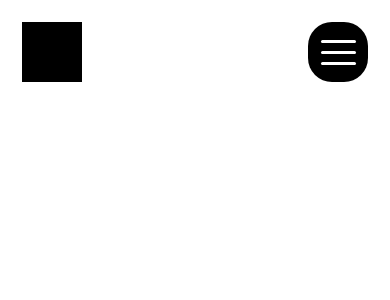
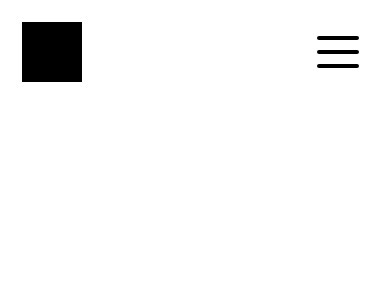
Before and after one commit to Sch3nky/3DShop, a Next.js app: page / in a window 390 px wide. Shown: the top 300 px of the page. Built offline with nearby package versions, Linux system fonts and the light colour scheme.

Commit message:
V. 0.5 - Basic design

```diff
--- a/styles/Navigation.module.css
+++ b/styles/Navigation.module.css
@@ -35,12 +35,15 @@
 
     display: flex;
     background-color: black;
-
+    gap: 22px;
     flex-direction: row;
     align-items: center;
     justify-content: center;
+}
 
+.main > .navigation h1{
     font-size: 35px;
+    margin: 0;
 }
 
 @media screen and (max-width: 1030px) {
@@ -48,11 +51,12 @@
         width: 80%;
     }
 }
-@media screen and (max-width: 820px) {
+
+@media screen and (max-width: 890px) {
     .main > .navigation{
-        width: 60px;
+        width: fit-content;
         height: 60px;
-        border-radius: 24px;
+        background-color: inherit;
     }
 }
 
@@ -66,20 +70,20 @@
 }
 
 .main > .navigation > .hamburgerMenu{
-    height: 25px;
-    width: 35px;
-
+    height: 60px;
+    width: 60px;
+    border-radius: 24px;
     position: relative;
 
     display: none;
+    gap: 10px;
     flex-direction: column;
-    justify-content: space-between;
+    justify-content: center;
     align-items: center;
 
-    margin: auto auto auto auto;
 }
 
-@media screen and (max-width: 820px) {
+@media screen and (max-width: 890px) {
 
         .main > .navigation > .links{
             display: none;
@@ -92,16 +96,16 @@
 }
 
 .main > .navigation > .hamburgerMenu:hover{
-    opacity: 70%;
+    opacity: 50%;
 }
 
 .main > .navigation > .hamburgerMenu > span{
-    width: 100%;
+    width: 70%;
 
-    height: 3px;
-    border-radius: 3px;
+    height: 4px;
+    border-radius: 4px;
 
-    background-color: white;
+    background-color: black;
 }
 
 .main > .navigation a{
@@ -110,12 +114,11 @@
 }
 
 .main > .navigation a:hover{
-    opacity: 70%;
-    text-decoration: underline;
+    opacity: 50%;
     flex-grow: 1;
 }
 
-.main > .other{
+.main > .other, .main > .navigation > .otherMobile{
     height: 60px;
     position: relative;
     gap: 22px;
@@ -124,14 +127,19 @@
     justify-content: flex-end;
 }
 
-@media screen and (max-width: 820px) {
+@media screen and (max-width: 890px) {
     .main > .other{
         display: none;
     }
-
 }
 
-.main > .other > svg{
+@media screen and (min-width: 890px) {
+    .main > .navigation > .otherMobile{
+        display: none;
+    }
+}
+
+.main > .other  svg, .main > .navigation > .otherMobile svg{
     height: 35px;
     width: auto;
 }
```
